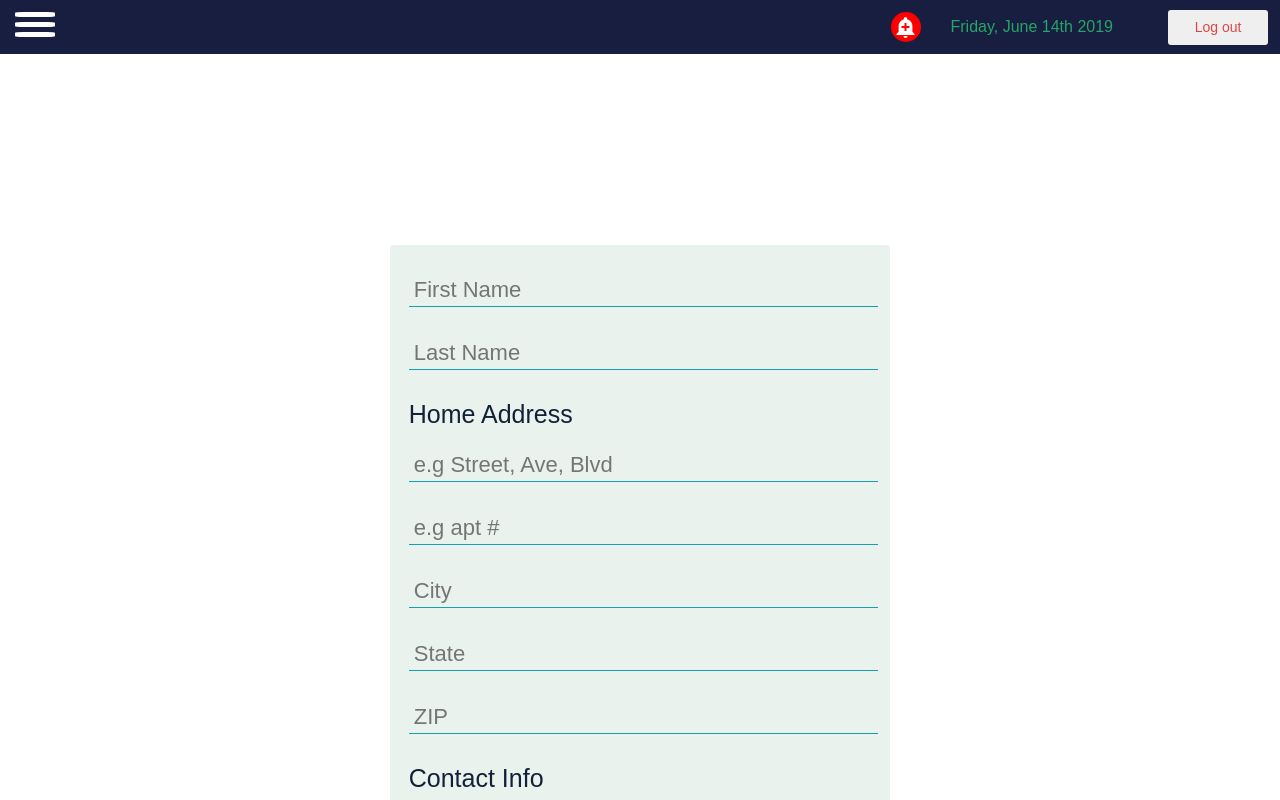
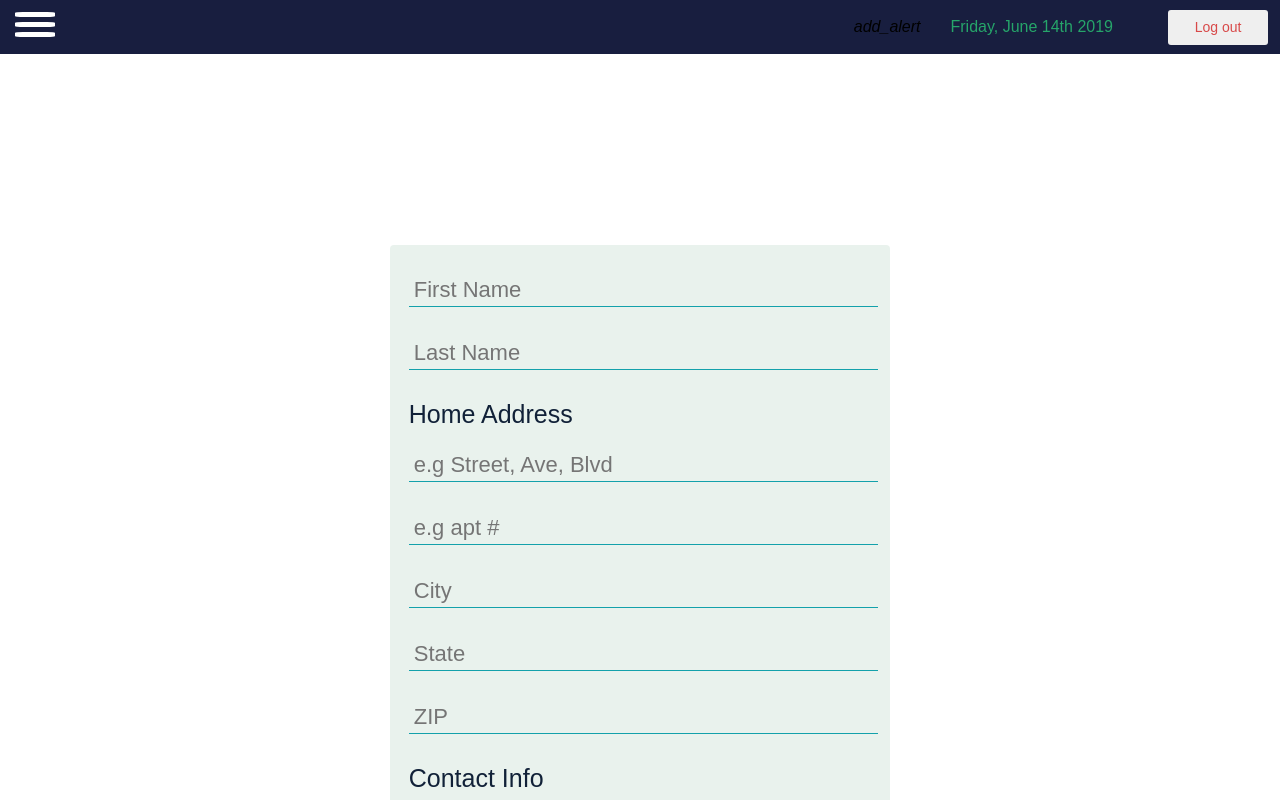
Before and after one commit to yh2n/shift-client, a React (Create React App) app: page /my_account/1 in a window 1280 px wide. Shown: the top 800 px of the page. Built offline with nearby package versions, Linux system fonts and the light colour scheme; no server answers.

Commit message:
Change icon color and add props for dynamic change

```diff
--- a/src/components/AccountNav.css
+++ b/src/components/AccountNav.css
@@ -37,3 +37,16 @@
     margin: 0px 25px 0px 30px;
     color: #26A56A;
 }
+
+.material-icons.no_notification {
+    color: rgba(242, 201, 79, 95);
+}
+
+.material-icons.new_notification {
+    color: rgba(216, 73, 73, 85);
+    filter: brightness(120%)
+
+}
+.material-icons.new_notification:hover {
+    cursor: pointer;
+}
--- a/src/components/AccountNav.js
+++ b/src/components/AccountNav.js
@@ -26,7 +26,12 @@ export class AccountNav extends Component{
                     <div></div>
                     <div></div>
                 </div>
-                <i className="material-icons" style={{color: 'white', background: 'red', 'borderRadius': '50%', padding: '3px'}}>add_alert</i>
+                <i
+                    className={this.props.className}
+                    onClick={this.props.markAsRead}
+                >
+                    add_alert
+                </i>
                 <p className="nav_date">{moment().format("dddd, MMMM Do YYYY")}</p>
                 <p className="nav_user_name">{currentUser}</p>
                 <button
```
